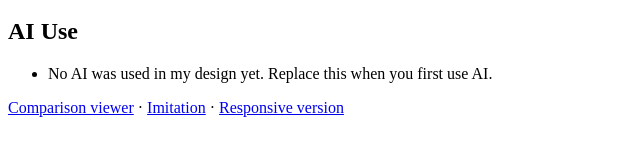
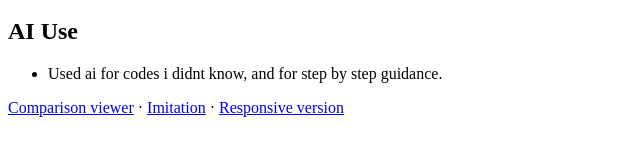
Before and after one commit to IACS-26-27/web-design-1-imitation-project-pintoxtrades, a website: page citations.html in a window 1280 px wide. Shown: the part 165-316 px from the top of the page, without its empty margins (0-640 px from the left). Drawn offline with Linux system fonts and the light colour scheme.

Commit message:
last commit

```diff
--- a/citations.html
+++ b/citations.html
@@ -1,10 +1,12 @@
 <!DOCTYPE html>
 <html lang="en">
+
 <head>
   <meta charset="utf-8">
   <meta name="viewport" content="width=device-width, initial-scale=1">
   <title>Sources and AI Use</title>
 </head>
+
 <body>
   <h1>Sources and AI Use</h1>
   <h2>Sources</h2>
@@ -14,9 +16,11 @@
   </ul>
   <h2>AI Use</h2>
   <ul>
-    <li>No AI was used in my design yet. Replace this when you first use AI.</li>
+    <li>Used ai for codes i didnt know, and for step by step guidance.</li>
   </ul>
   <!-- Each entry: tool, date, prompt summary, assistance received, and what YOU changed or checked. -->
-  <p><a href="index.html">Comparison viewer</a> · <a href="imitation.html">Imitation</a> · <a href="responsive.html">Responsive version</a></p>
+  <p><a href="index.html">Comparison viewer</a> · <a href="imitation.html">Imitation</a> · <a
+      href="responsive.html">Responsive version</a></p>
 </body>
+
 </html>
```
Also changed, not shown: responsive.css (+7 -12 lines).
